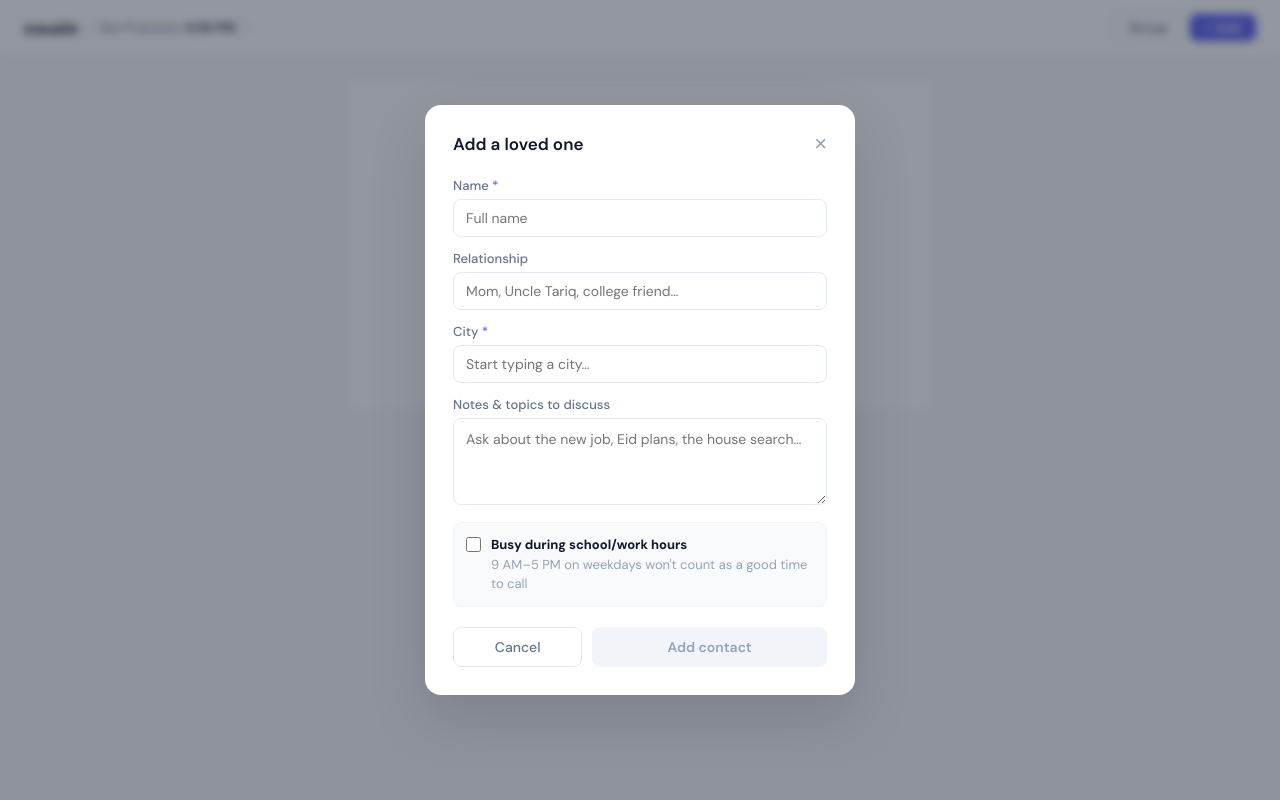
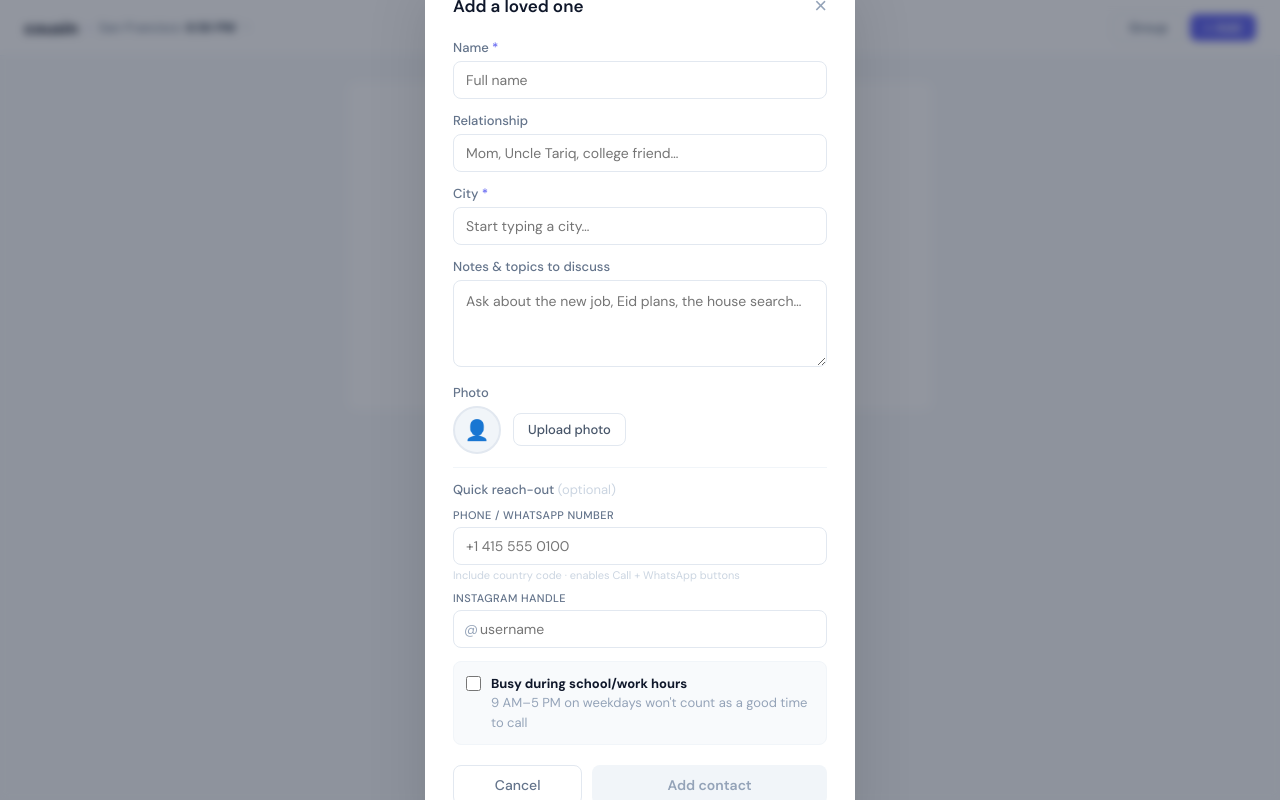
Before and after one commit to adib-hash/cousin, a React (Vite) app: page / in a window 1280 px wide. Both pictures are taken after a click on the button "Add your first contact". Built offline with nearby package versions, Linux system fonts and the light colour scheme.

Commit message:
add contact details

```diff
--- a/src/Cousin.jsx
+++ b/src/Cousin.jsx
@@ -536,9 +536,20 @@ function ContactModal({ contact, onSave, onClose }) {
     relationship: contact?.relationship || "",
     notes: contact?.notes || "",
     busyDuringWork: contact?.busyDuringWork ?? false,
+    phone: contact?.phone || "",
+    instagram: contact?.instagram || "",
+    photoUrl: contact?.photoUrl || "",
   });
   const [citySearch, setCitySearch] = useState(contact?.city || "");
   const valid = form.name.trim() && form.tz;
+
+  function handlePhotoUpload(e) {
+    const file = e.target.files?.[0];
+    if (!file) return;
+    const reader = new FileReader();
+    reader.onload = ev => setForm(f => ({ ...f, photoUrl: ev.target.result }));
+    reader.readAsDataURL(file);
+  }
 
   return (
     <div style={{
@@ -597,6 +608,78 @@ function ContactModal({ contact, onSave, onClose }) {
               rows={3} style={{ ...fieldStyle, resize: "vertical", lineHeight: 1.6 }}
               onFocus={e => e.target.style.borderColor = "#6366f1"}
               onBlur={e => e.target.style.borderColor = "#e2e8f0"} />
+          </div>
+
+          {/* Photo upload */}
+          <div>
+            <label style={mLabel}>Photo</label>
+            <div style={{ display: "flex", alignItems: "center", gap: "12px" }}>
+              <div style={{
+                width: "48px", height: "48px", borderRadius: "50%", flexShrink: 0,
+                overflow: "hidden", border: "2px solid #e2e8f0",
+                background: form.photoUrl ? "transparent" : "#f1f5f9",
+                display: "flex", alignItems: "center", justifyContent: "center",
+              }}>
+                {form.photoUrl
+                  ? <img src={form.photoUrl} alt="" style={{ width: "100%", height: "100%", objectFit: "cover" }} />
+                  : <span style={{ fontSize: "20px" }}>👤</span>
+                }
+              </div>
+              <div style={{ flex: 1 }}>
+                <label style={{
+                  display: "inline-block", padding: "7px 14px",
+                  border: "1.5px solid #e2e8f0", borderRadius: "8px",
+                  cursor: "pointer", fontSize: "13px", color: "#475569",
+                  fontFamily: "'DM Sans', sans-serif", fontWeight: "500",
+                  background: "#fff",
+                }}>
+                  {form.photoUrl ? "Change photo" : "Upload photo"}
+                  <input type="file" accept="image/*" onChange={handlePhotoUpload}
+                    style={{ display: "none" }} />
+                </label>
+                {form.photoUrl && (
+                  <button onClick={() => setForm(f => ({ ...f, photoUrl: "" }))} style={{
+                    marginLeft: "8px", background: "none", border: "none",
+                    cursor: "pointer", fontSize: "12px", color: "#94a3b8",
+                    fontFamily: "'DM Sans', sans-serif",
+                  }}>Remove</button>
+                )}
+              </div>
+            </div>
+          </div>
+
+          {/* Connect — reach-out links */}
+          <div style={{ borderTop: "1px solid #f1f5f9", paddingTop: "13px" }}>
+            <label style={{ ...mLabel, marginBottom: "10px" }}>Quick reach-out <span style={{ color: "#cbd5e1", fontWeight: "400" }}>(optional)</span></label>
+            <div style={{ display: "flex", flexDirection: "column", gap: "9px" }}>
+              <div>
+                <label style={{ ...mLabel, fontSize: "11px", textTransform: "uppercase", letterSpacing: "0.4px" }}>Phone / WhatsApp number</label>
+                <input value={form.phone}
+                  onChange={e => setForm(f => ({ ...f, phone: e.target.value }))}
+                  placeholder="+1 415 555 0100"
+                  style={fieldStyle}
+                  onFocus={e => e.target.style.borderColor = "#6366f1"}
+                  onBlur={e => e.target.style.borderColor = "#e2e8f0"} />
+                <div style={{ marginTop: "3px", fontSize: "11px", color: "#cbd5e1", fontFamily: "'DM Sans', sans-serif" }}>
+                  Include country code · enables Call + WhatsApp buttons
+                </div>
+              </div>
+              <div>
+                <label style={{ ...mLabel, fontSize: "11px", textTransform: "uppercase", letterSpacing: "0.4px" }}>Instagram handle</label>
+                <div style={{ position: "relative" }}>
+                  <span style={{
+                    position: "absolute", left: "11px", top: "50%", transform: "translateY(-50%)",
+                    color: "#94a3b8", fontFamily: "'DM Sans', sans-serif", fontSize: "14px",
+                  }}>@</span>
+                  <input value={form.instagram}
+                    onChange={e => setForm(f => ({ ...f, instagram: e.target.value.replace(/^@/, "") }))}
+                    placeholder="username"
+                    style={{ ...fieldStyle, paddingLeft: "26px" }}
+                    onFocus={e => e.target.style.borderColor = "#6366f1"}
+                    onBlur={e => e.target.style.borderColor = "#e2e8f0"} />
+                </div>
+              </div>
+            </div>
           </div>
 
           {/* Busy during work/school hours toggle */}
@@ -699,12 +782,15 @@ function ContactRow({ contact, onEdit, onDelete, isHighlighted, isSuggested, sim
         {/* Avatar */}
         <div style={{
           width: "38px", height: "38px", borderRadius: "50%", flexShrink: 0,
-          background: av.bg, color: av.fg,
+          background: contact.photoUrl ? "transparent" : av.bg, color: av.fg,
           display: "flex", alignItems: "center", justifyContent: "center",
           fontFamily: "'DM Sans', sans-serif", fontWeight: "700", fontSize: "13px",
-          position: "relative",
+          position: "relative", overflow: "hidden", border: contact.photoUrl ? "2px solid #e2e8f0" : "none",
         }}>
-          {initials(contact.name)}
+          {contact.photoUrl
+            ? <img src={contact.photoUrl} alt={contact.name} style={{ width: "100%", height: "100%", objectFit: "cover", display: "block" }} />
+            : initials(contact.name)
+          }
           {isHighlighted && (
             <div style={{
               position: "absolute", bottom: -1, right: -1,
@@ -781,14 +867,40 @@ function ContactRow({ contact, onEdit, onDelete, isHighlighted, isSuggested, sim
             : <p style={{ fontFamily: "'DM Sans', sans-serif", fontSize: "13px", color: "#cbd5e1", fontStyle: "italic", margin: "0 0 11px" }}>No notes yet.</p>
           }
 
-          {/* Action buttons */}
-          <div style={{ display: "flex", gap: "8px", flexWrap: "wrap" }}>
+          {/* Reach-out buttons */}
+          <div style={{ display: "flex", gap: "7px", flexWrap: "wrap", marginBottom: "9px" }}>
+            {contact.phone && (
+              <a href={`tel:${contact.phone.replace(/\s/g,"")}`}
+                onClick={e => e.stopPropagation()}
+                style={{ ...actionBtn("#f0fdf4", "#15803d", "#bbf7d0"), textDecoration: "none", display: "flex", alignItems: "center", gap: "5px" }}>
+                📞 Call
+              </a>
+            )}
+            {contact.phone && (
+              <a href={`https://wa.me/${contact.phone.replace(/[\s\-\+\(\)]/g,"")}`}
+                target="_blank" rel="noopener noreferrer"
+                onClick={e => e.stopPropagation()}
+                style={{ ...actionBtn("#f0fdf4", "#15803d", "#bbf7d0"), textDecoration: "none", display: "flex", alignItems: "center", gap: "5px" }}>
+                💬 WhatsApp
+              </a>
+            )}
+            {contact.instagram && (
+              <a href={`https://instagram.com/${contact.instagram}`}
+                target="_blank" rel="noopener noreferrer"
+                onClick={e => e.stopPropagation()}
+                style={{ ...actionBtn("#fdf4ff", "#7e22ce", "#e9d5ff"), textDecoration: "none", display: "flex", alignItems: "center", gap: "5px" }}>
+                📷 Instagram
+              </a>
+            )}
             <button onClick={handleCopy} style={{
               ...actionBtn(copied ? "#f0fdf4" : "#fff", copied ? "#16a34a" : "#6366f1", copied ? "#bbf7d0" : "#e0e7ff"),
               display: "flex", alignItems: "center", gap: "5px"
             }}>
               {copied ? "✓ Copied!" : "📋 Copy message"}
             </button>
+          </div>
+          {/* Edit / Remove */}
+          <div style={{ display: "flex", gap: "7px" }}>
             <button onClick={e => { e.stopPropagation(); onEdit(contact); }} style={actionBtn("#fff", "#475569", "#e2e8f0")}>Edit</button>
             <button onClick={e => { e.stopPropagation(); onDelete(contact.id); }} style={actionBtn("#fff", "#ef4444", "#fee2e2")}>Remove</button>
           </div>
@@ -1144,11 +1256,17 @@ export default function Cousin() {
                 {callNowContact ? (
                   <div className="drop" style={{ display: "flex", alignItems: "center", gap: "10px", flex: 1, minWidth: 0 }}>
                     <div style={{
-                      ...avatarColors(callNowContact.name),
+                      ...(callNowContact.photoUrl ? {} : avatarColors(callNowContact.name)),
                       width: "32px", height: "32px", borderRadius: "50%",
                       display: "flex", alignItems: "center", justifyContent: "center",
                       fontFamily: "'DM Sans', sans-serif", fontWeight: "700", fontSize: "12px", flexShrink: 0,
-                    }}>{initials(callNowContact.name)}</div>
+                      overflow: "hidden", border: callNowContact.photoUrl ? "2px solid #e2e8f0" : "none",
+                    }}>
+                      {callNowContact.photoUrl
+                        ? <img src={callNowContact.photoUrl} alt={callNowContact.name} style={{ width: "100%", height: "100%", objectFit: "cover", display: "block" }} />
+                        : initials(callNowContact.name)
+                      }
+                    </div>
                     <div style={{ minWidth: 0 }}>
                       <div style={{ fontWeight: "600", fontSize: "14px", color: "#0f172a" }}>{callNowContact.name}</div>
                       <div style={{ fontSize: "12px", color: "#94a3b8" }}>
```
